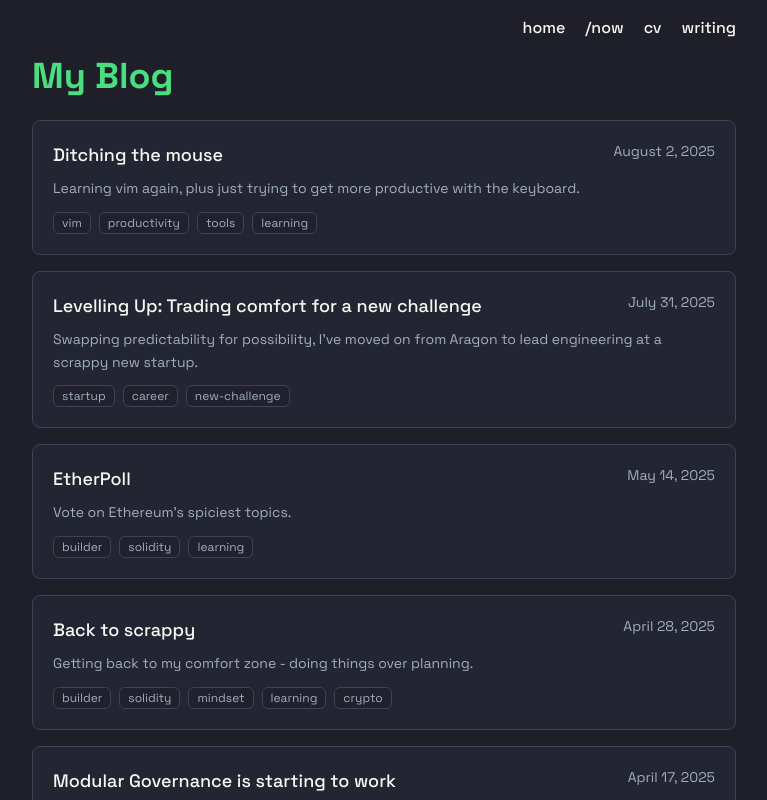
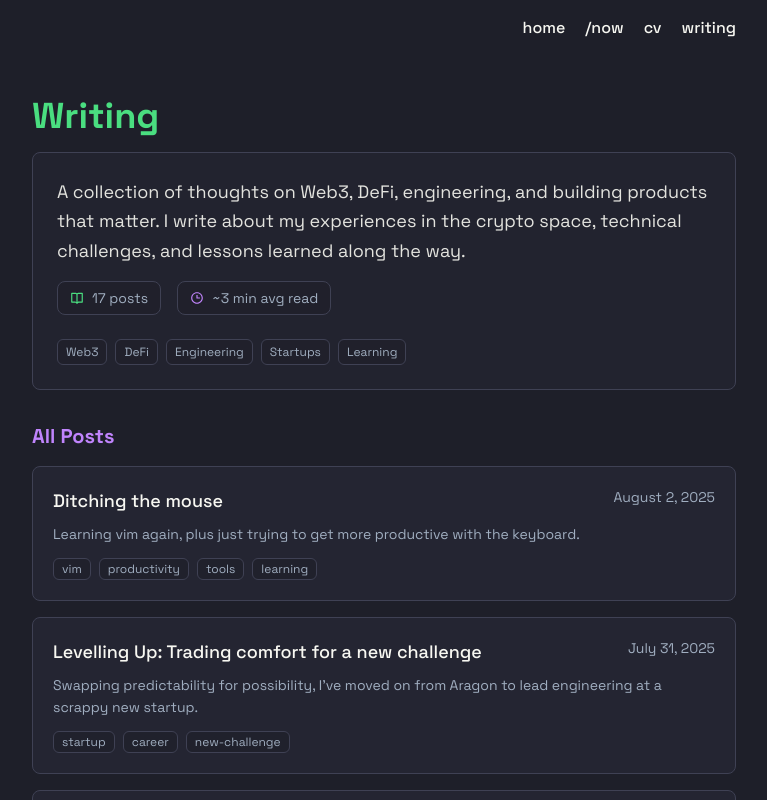
Before and after one commit to shan8851/shan_site, a Next.js app: page /blog in a window 1280 px wide. Shown: the top 800 px of the page, without its empty margins (256-1023 px from the left). Built offline with nearby package versions, Linux system fonts and the light colour scheme.

Commit message:
chore: blog

```diff
--- a/app/blog/page.tsx
+++ b/app/blog/page.tsx
@@ -1,5 +1,8 @@
 import { BlogPosts } from 'app/components/posts'
 import { createMetadata } from 'app/lib/metadata'
+import { ScrollToTop } from 'app/components/scroll-to-top'
+import { getBlogPosts } from 'app/blog/utils'
+import { BiBookOpen, BiTime } from 'react-icons/bi'
 
 export const metadata = createMetadata({
   title: 'Blog',
@@ -9,10 +12,65 @@ export const metadata = createMetadata({
 })
 
 export default function Page() {
+  const posts = getBlogPosts();
+  const totalPosts = posts.length;
+  const avgReadTime = Math.ceil(
+    posts.reduce((acc, post) => {
+      const wordCount = post.content.split(' ').length;
+      return acc + wordCount / 200; // Average reading speed
+    }, 0) / posts.length
+  );
+
   return (
-    <section className="flex flex-col gap-6">
-      <h1 className="text-4xl font-bold text-green">My Blog</h1>
-      <BlogPosts isPage />
-    </section>
+    <>
+      <section className="flex flex-col gap-8 mt-10">
+        <div className="space-y-4">
+          <h1 className="text-4xl font-bold text-green">Writing</h1>
+
+          <div className="p-6 rounded-lg border border-border bg-surface/30 space-y-4">
+            <p className="text-lg text-text/90 leading-relaxed">
+              A collection of thoughts on Web3, DeFi, engineering, and building products
+              that matter. I write about my experiences in the crypto space, technical
+              challenges, and lessons learned along the way.
+            </p>
+
+            <div className="flex flex-wrap gap-4 text-sm">
+              <div className="flex items-center gap-2 px-3 py-1.5 bg-background/60 rounded-lg border border-border">
+                <BiBookOpen className="text-green" />
+                <span className="text-textSecondary">{totalPosts} posts</span>
+              </div>
+              <div className="flex items-center gap-2 px-3 py-1.5 bg-background/60 rounded-lg border border-border">
+                <BiTime className="text-purple" />
+                <span className="text-textSecondary">~{avgReadTime} min avg read</span>
+              </div>
+            </div>
+
+            <div className="flex flex-wrap gap-2 pt-2">
+              <span className="text-xs bg-background/60 text-textSecondary px-2 py-1 rounded-md border border-border">
+                Web3
+              </span>
+              <span className="text-xs bg-background/60 text-textSecondary px-2 py-1 rounded-md border border-border">
+                DeFi
+              </span>
+              <span className="text-xs bg-background/60 text-textSecondary px-2 py-1 rounded-md border border-border">
+                Engineering
+              </span>
+              <span className="text-xs bg-background/60 text-textSecondary px-2 py-1 rounded-md border border-border">
+                Startups
+              </span>
+              <span className="text-xs bg-background/60 text-textSecondary px-2 py-1 rounded-md border border-border">
+                Learning
+              </span>
+            </div>
+          </div>
+        </div>
+
+        <div className="space-y-4">
+          <h2 className="text-xl font-semibold text-purple">All Posts</h2>
+          <BlogPosts isPage />
+        </div>
+      </section>
+      <ScrollToTop />
+    </>
   );
 }
--- /dev/null
+++ b/app/components/scroll-to-top.tsx
@@ -0,0 +1,43 @@
+'use client';
+
+import { useEffect, useState } from 'react';
+import { BiUpArrowAlt } from 'react-icons/bi';
+
+export function ScrollToTop() {
+  const [isVisible, setIsVisible] = useState(false);
+
+  useEffect(() => {
+    const toggleVisibility = () => {
+      if (window.pageYOffset > 300) {
+        setIsVisible(true);
+      } else {
+        setIsVisible(false);
+      }
+    };
+
+    window.addEventListener('scroll', toggleVisibility);
+
+    return () => window.removeEventListener('scroll', toggleVisibility);
+  }, []);
+
+  const scrollToTop = () => {
+    window.scrollTo({
+      top: 0,
+      behavior: 'smooth',
+    });
+  };
+
+  if (!isVisible) {
+    return null;
+  }
+
+  return (
+    <button
+      onClick={scrollToTop}
+      className="cursor-pointer fixed bottom-8 right-8 z-50 p-3 rounded-full bg-surface border border-border hover:bg-purple hover:border-purple hover:text-background transition-all duration-200 group shadow-lg"
+      aria-label="Scroll to top"
+    >
+      <BiUpArrowAlt className="text-xl group-hover:scale-110 transition-transform" />
+    </button>
+  );
+}
```
